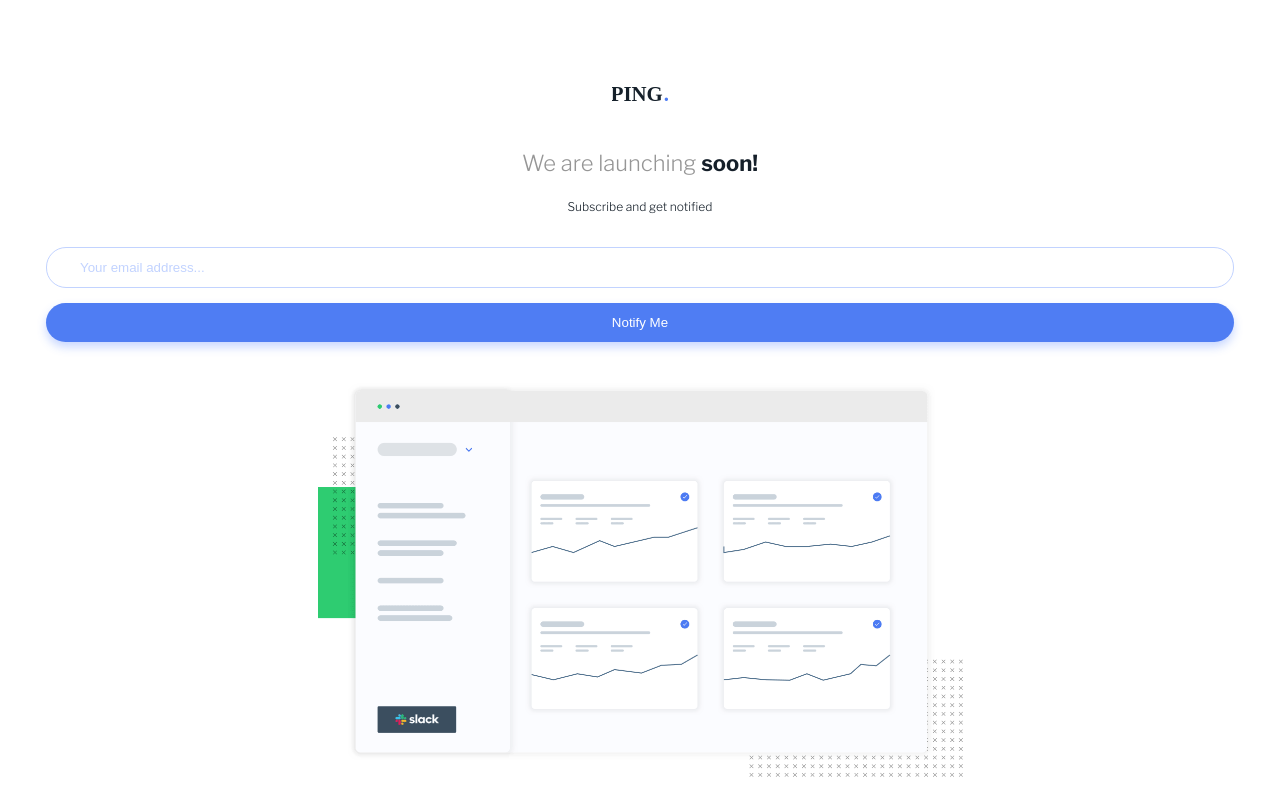
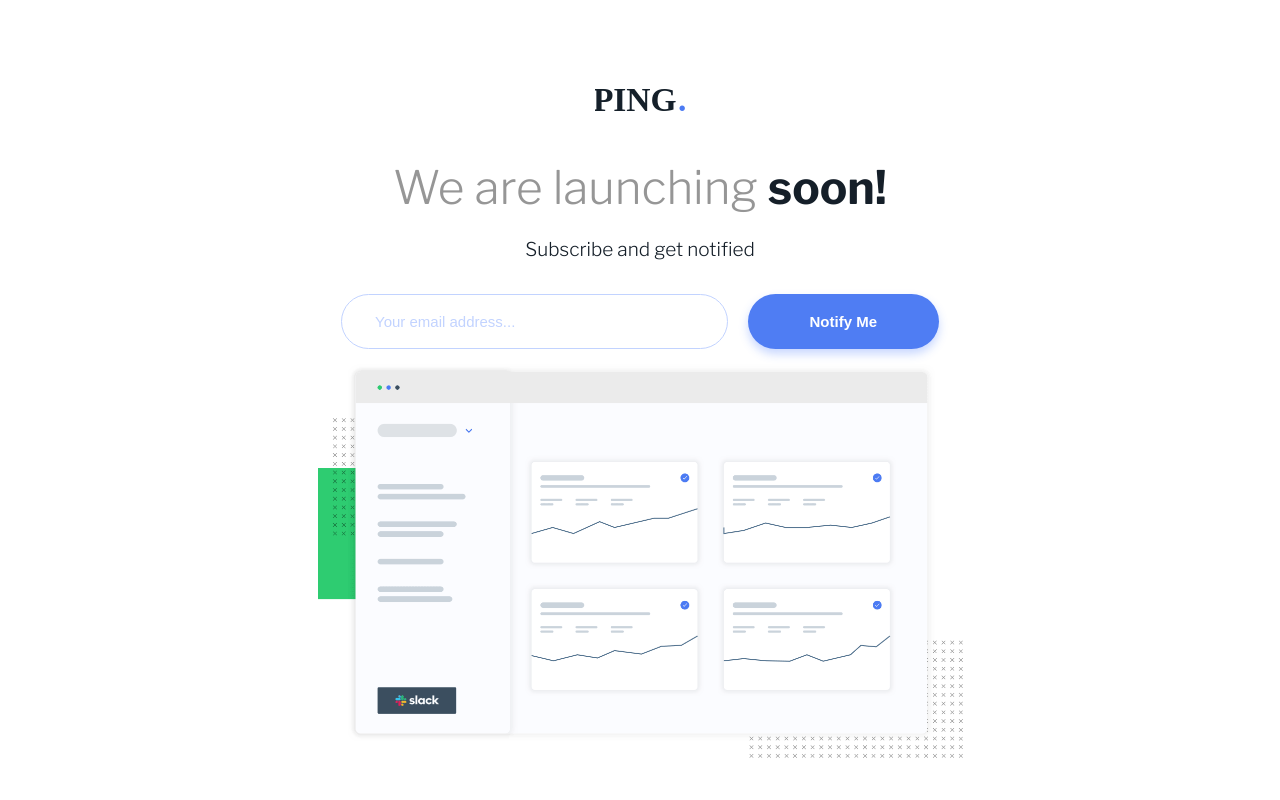
Before and after one commit to devluke88/frontendmentor10, a plain HTML site: page index.html in a window 1280 px wide. Shown: the top 800 px of the page. Drawn offline with nearby package versions, Linux system fonts and the light colour scheme.

Commit message:
Add files via upload

```diff
--- a/media.css
+++ b/media.css
@@ -1,9 +1,51 @@
 @media (min-width: 768px) {
+
 
 }
 
 @media (min-width: 1024px) {
 
+    form {
+        flex-direction: row;
+        height: auto;
+        justify-content: space-between;
+        max-width: 636px;
+        margin: 0 auto;
+        margin-bottom: 15px;
+    }
+
+    input {
+        flex: 2;
+    }
+
+    .logo {
+        height: 2.7rem;
+    }
+
+    .header {
+        font-size: 4.6rem;
+    }
+
+    form {
+        font-size: 1.8rem;
+    }
+    .btn {
+        padding: 1.8rem 6.2rem;
+        border-radius: 40px;
+        font-size: 1.5rem;
+        font-weight: 600;
+        margin-left: 20px;
+    }
+
+    #email {
+        padding: 1.8rem 0rem 1.8rem 3.3rem;
+        border-radius: 40px;
+        font-size: 1.5rem;
+    }
+
+    .sub-header {
+        font-size: 1.9rem;
+    }
 }
 
 @media (min-width: 1440px) {
```
